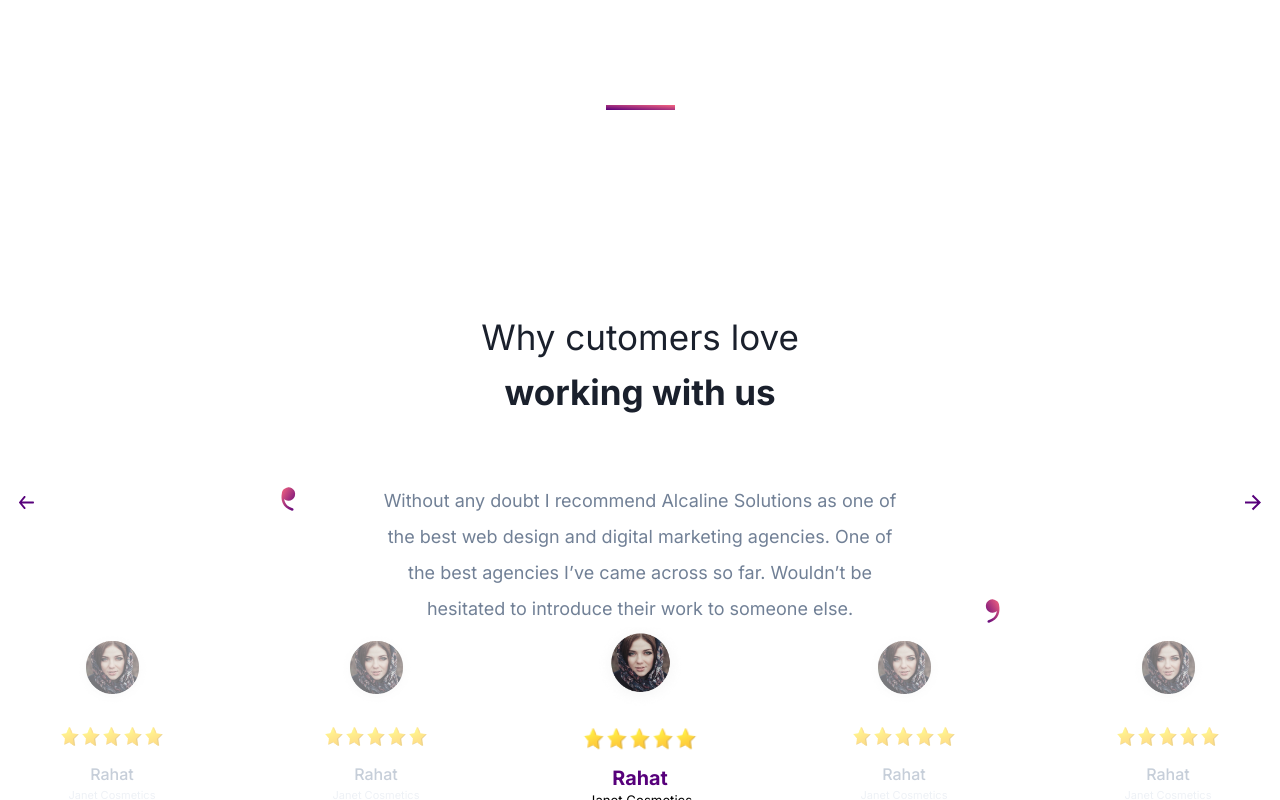
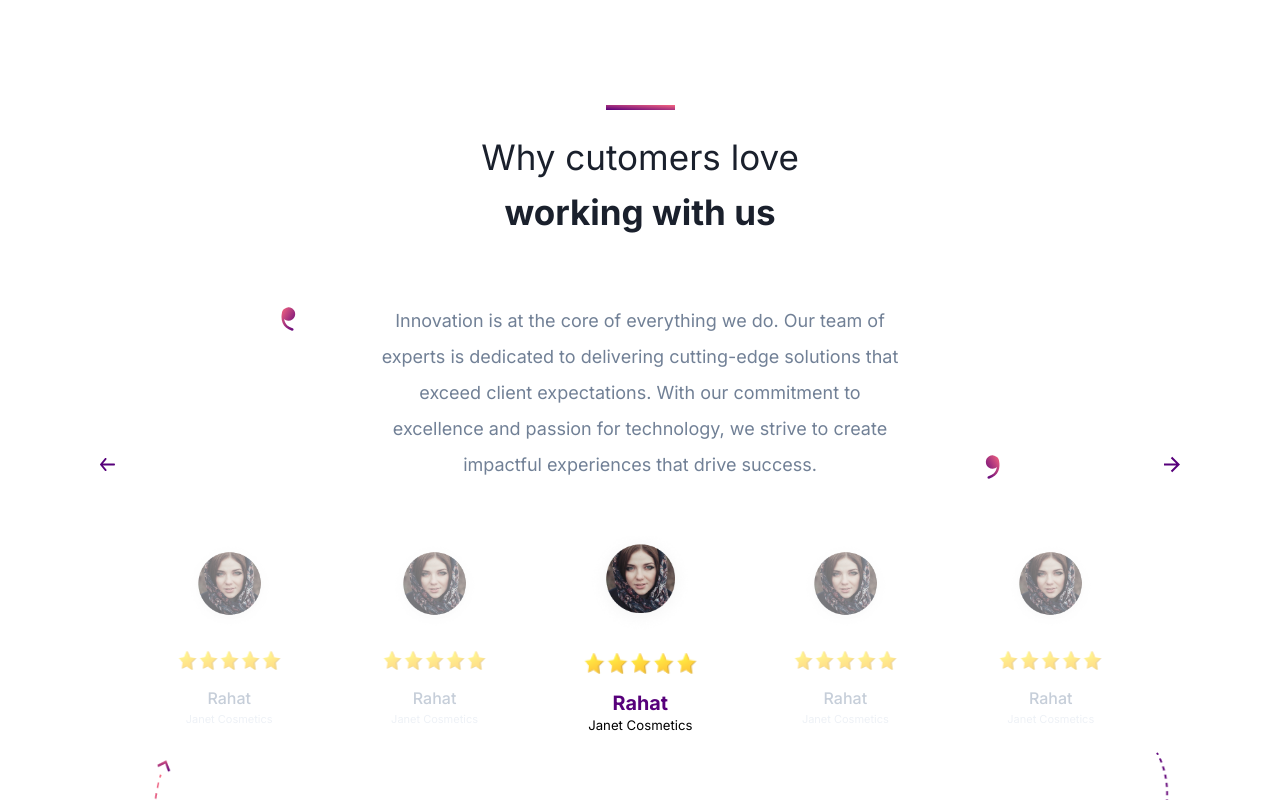
Before and after one commit to ShaikhMuhammad891/design-react, a React (Vite) app: page / in a window 1280 px wide. Shown: the part 2740-3540 px from the top of the page. Built offline with nearby package versions, Linux system fonts and the light colour scheme.

Commit message:
before isha on may 10

```diff
--- a/src/index.css
+++ b/src/index.css
@@ -245,4 +245,6 @@
 
 }
 
-.swiper-slide-active {}
+/* .swiper-button-prev{
+  margin-top: 1000px;
+} */
--- a/src/main/Customer.jsx
+++ b/src/main/Customer.jsx
@@ -41,18 +41,18 @@
   return (
     <>
       <div className=" max-w-[1280px] relative mx-auto pb-[80px]">
-        <div className=" flex justify-between absolute md:inset-0 md:h-fit md:my-auto mt-[-300px] mb:inset-0">
-          <button className=" bg-transparent" onClick={goPrev}>
+        <div className=" flex justify-between absolute md:inset-0 md:h-fit md:my-auto mt-[-400px] inset-0 xl:mx-[81px]">
+          <button className=" bg-transparent h-[50px] my-auto" onClick={goPrev}>
             <ArrowBack />
           </button>
-          <button className=" bg-transparent" onClick={goNext}>
+          <button className=" bg-transparent h-[50px] my-auto" onClick={goNext}>
             <ArrowForward color="#57007B" />
           </button>
         </div>
         <div className=" lg:mt-[124px] md:mt-[80px] sm:mt-[60px] mt-[40px] flex justify-center">
           <Line />
         </div>
-        <p className=" md:mt-[200px] sm:mt-[15px] mt-[12px] text-[#1A202C] lg:text-[35px] md:text-[28px] sm:text-[25px] text-[20px] lg:leading-[55px] md:leading-[45px] sm:leading-[35px] font-inter font-[400] text-center">
+        <p className=" md:mt-[20px] sm:mt-[15px] mt-[12px] text-[#1A202C] lg:text-[35px] md:text-[28px] sm:text-[25px] text-[20px] lg:leading-[55px] md:leading-[45px] sm:leading-[35px] font-inter font-[400] text-center">
           Why cutomers love
           <span className=" md:font-[700] font-[600]">
             <br />
@@ -65,17 +65,15 @@
             <QuoteStart />
           </div>
 
-          <p className=" text-center text-[#718096] lg:text-[18px] md:text-[16px] sm:text-[14px] text-[12px] lg:leading-[36px] md:leading-[26px] sm:leading-[20px] sm:mt-[20px] md:mt-[30px]  sm:font-[400] font-[300] mt-[15px] font-inter md:max-w-[535px] sm:max-w-[480px] max-w-[310px]  mx-auto">
-            Without any doubt I recommend Alcaline Solutions as one of the best
-            web design and digital marketing agencies. One of the best agencies
-            I’ve came across so far. Wouldn’t be hesitated to introduce their
-            work to someone else.
+          <p className="center-text text-center min-h-[120px] md:min-h-max  text-[#718096] lg:text-[18px] md:text-[16px] sm:text-[14px] text-[12px] lg:leading-[36px] md:leading-[26px] sm:leading-[20px] sm:mt-[20px] md:mt-[30px] sm:font-[400] font-[300] mt-[15px] font-inter md:max-w-[535px] sm:max-w-[480px] max-w-[310px] mx-auto transition-opacity duration-300">
+            {data2[activeIndex % data2.length].text}
           </p>
           <div className=" absolute  right-1 bottom-1">
             <QuoteEnd />
           </div>
         </div>
         {/* <div className=" flex justify-center items-center lg:gap-[76px] md:gap-[60px] sm:gap-[50px] gap-[10px] md:mt-[70px] sm:mt-[55px] lg:mb-[140px] md:mb-[110px] sm:mb-[80px] overflow-x-scroll example"> */}
+        <div className="last-swiper max-w-[987px] mx-auto mt-[53px]">
           <Swiper
             onSlideChange={SlideChange}
             navigation={{
@@ -117,12 +115,12 @@
           >
             {data.map((e, i) => (
               <>
-              <SwiperSlide className="">
+                <SwiperSlide className=" mx-auto">
                   <div
                     key={i}
                     className={`${
                       activeIndex === i
-                      ? " opacity-100 transform scale-110 min-w-[158px] "
+                        ? " opacity-100 transform scale-110  "
                         : " opacity-60 "
                     }`}
                   >
@@ -130,7 +128,7 @@
                       <img
                         src={e.img}
                         alt=""
-                      className=" sm:w-[85px] sm:h-[85px] w-[65px] h-[65px] "
+                        className=" w-[100px] h-[100px] "
                       />
                     </div>
                     <div className=" flex items-center justify-center  md:mt-[15px] sm:mt-[10px] mt-[5px] gap-[1px]">
@@ -167,6 +165,7 @@
               </>
             ))}
           </Swiper>
+        </div>
         {/* </div> */}
         <div className="  w-full mx-auto sm:flex justify-center hidden sm:block">
           <div className=" sm:flex justify-between absolute max-w-[1063px] w-full">
@@ -186,25 +185,6 @@
             </div>
           </div>
         </div>
-
-        {/* <div className=" flex items-center justify-center">
-          {data.map((e, i) => (
-            <>
-              <div key={i} className={``}>
-                <p
-                  className={`text-center text-[#718096] text-[18px] leading-[36px]  font-[400] font-inter max-w-[535px] mx-auto ${
-                    i === 1 ? "" : " hidden"
-                  }`}
-                >
-                  {e.feedback}
-                </p>
-                <div className=" flex justify-center items-center">
-                  <img src={e.img} alt="pic" className="" />
-                </div>
-              </div>
-            </>
-          ))}
-        </div> */}
       </div>
     </>
   );
@@ -262,3 +242,24 @@
     shop: "Janet Cosmetics",
   },
 ];
+
+const data2 = [
+  {
+    text: "Innovation is at the core of everything we do. Our team of experts is dedicated to delivering cutting-edge solutions that exceed client expectations. With our commitment to excellence and passion for technology, we strive to create impactful experiences that drive success.",
+  },
+  {
+    text: "Our approach is client-centric, focusing on understanding your unique needs and objectives. We tailor our services to ensure that every project is a reflection of your brand and vision. From concept to execution, we are with you every step of the way, delivering results that matter.",
+  },
+  {
+    text: "At Alcaline Solutions, we believe in the power of collaboration. By working closely with our clients, we cultivate strong partnerships built on trust and transparency. Together, we achieve remarkable outcomes that propel businesses forward in today's dynamic market landscape.",
+  },
+  {
+    text: "Quality is our top priority. We adhere to the highest standards of craftsmanship and attention to detail, ensuring that every deliverable meets our stringent quality benchmarks. With a focus on precision and perfection, we consistently deliver superior results that exceed expectations.",
+  },
+  {
+    text: "Our team is comprised of industry veterans and creative minds who are passionate about what they do. With diverse expertise and a shared commitment to excellence, we bring fresh perspectives and innovative solutions to every project we undertake.",
+  },
+  {
+    text: "We understand that every business is unique, and we approach each project with a fresh perspective and a focus on delivering tailored solutions. Our team takes the time to listen to your goals and challenges, crafting strategies that align with your vision and drive measurable results.",
+  },
+];
```
Lines whose indentation alone changed are shown as unchanged.
